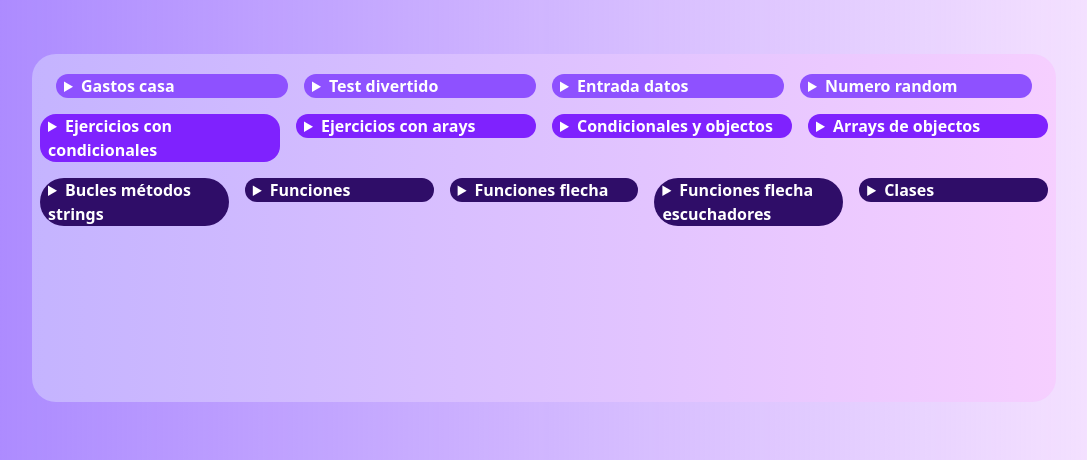
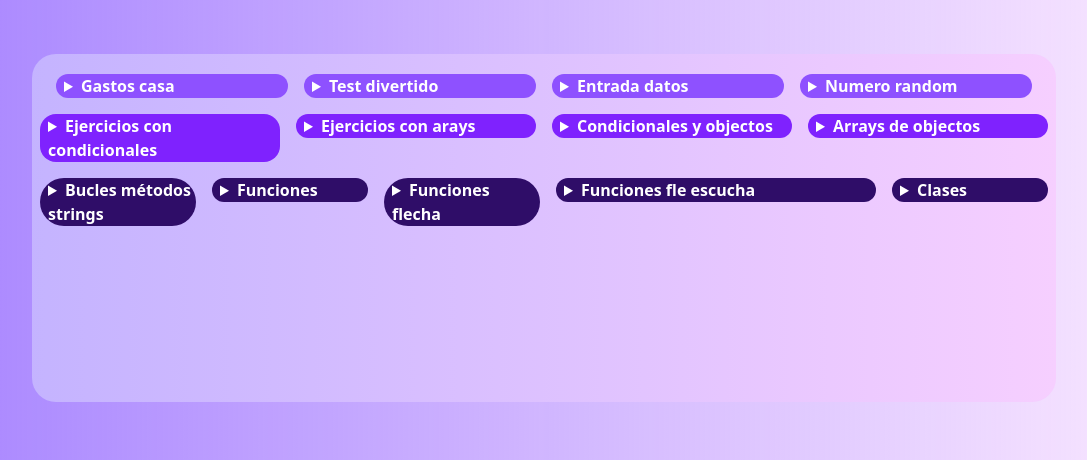
Before and after one commit to jenifer-al/daeboard_tres, a plain HTML site: page index.html in a window 1280 px wide. Shown: the part 340-800 px from the top of the page, without its empty margins (96-1183 px from the left). Drawn offline with nearby package versions, Linux system fonts and the light colour scheme.

Commit message:
Add files via upload
actualización archivo

```diff
--- a/index.html
+++ b/index.html
@@ -338,12 +338,12 @@
 
                         </div>
 
-                        <div class="flex-1 ml-2">
+                        <div class="flex-2 ml-2">
 
 
                              <details class="rounded-3xl mr-2" >
 
-                                <summary class=" bg-violet-950 rounded-3xl text-white font-bold pl-2 " > Funciones flecha  escuchadores </summary>
+                                <summary class=" bg-violet-950 rounded-3xl text-white font-bold pl-2 " > Funciones fle escucha </summary>
 
 
                               <ul class="ml-4  font-bold ">
```
